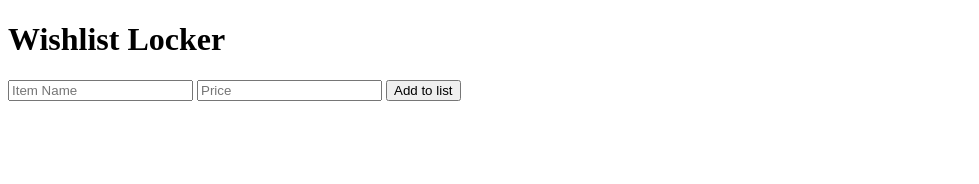
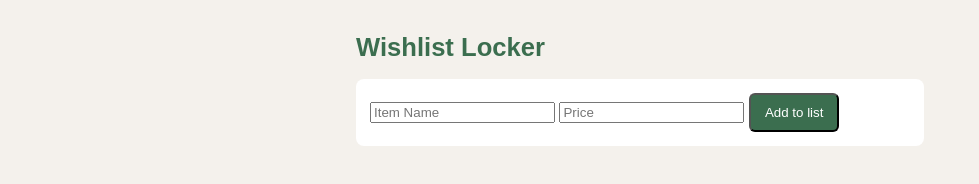
Before and after one commit to vigneshgunasekar56/shopping-wishlist, a plain HTML site: page index.html in a window 1280 px wide. Shown: the whole page, without its empty margins (0-979 px from the left). Drawn offline with Linux system fonts and the light colour scheme.

Commit message:
Step 3: Style the page with colours and spacing
Passed 14 Oct 2026.

Your page gets a warm background, green heading, and a white panel for the form.

Concepts: CSS selectors, colors, text; Hover, focus, disabled and error states; Box model and spacing

```diff
--- a/index.html
+++ b/index.html
@@ -7,10 +7,10 @@
     <link rel="stylesheet" href="styles.css" />
   </head>
   <body>
-    <main>
+    <main class="container">
       <h1>Wishlist Locker</h1>
 
-      <form id="add-form">
+      <form id="add-form" class="panel">
           <input type="text" id="name-input" placeholder="Item Name" required>
           <input type="number" id="price-input" placeholder="Price" min="0" step="0.01">
           <button type="submit" id="submit-button">Add to list</button>
--- a/styles.css
+++ b/styles.css
@@ -1 +1,36 @@
 /* Your styles go here */
+*{
+    box-sizing:border-box;
+}
+body{
+    background: #f4f1ec;
+    color: #2b2b2b;
+    font-family: Arial, Helvetica, sans-serif;
+    margin:0;
+}
+h1{
+    color:#3b6e4f;
+    font-size:1.6rem;
+}
+.container{
+    max-width:600px;
+    margin:0 auto;
+    padding:16px;
+}
+.panel{
+    background: white;
+    border-radius:8px;
+    padding:14px;
+}
+input:focus {
+    border-color: #3b6e4f;
+}
+button {
+    background: #3b6e4f;
+    color:white;
+    border-radius:6px;
+    padding:10px 14px;
+}
+button:hover{
+    background:#2f5a40;
+}
```
